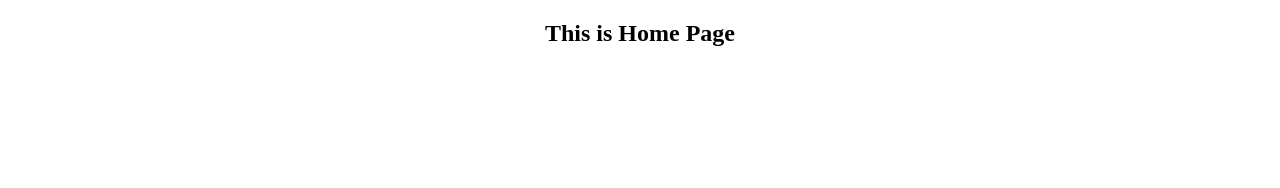
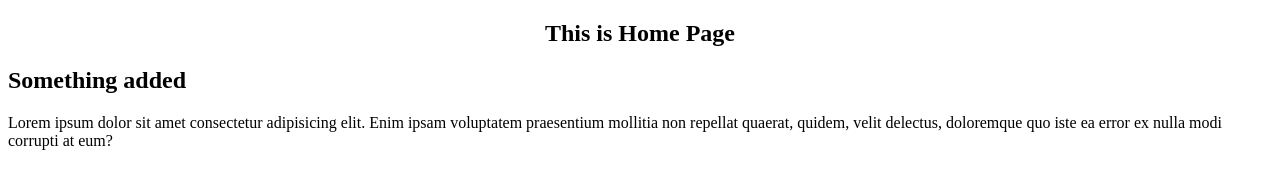
Before and after one commit to Md-Ikbal-Hasan/my-third-repo, a plain HTML site: page index.html in a window 1280 px wide. Drawn offline with Linux system fonts and the light colour scheme.

Commit message:
something added

```diff
--- a/index.html
+++ b/index.html
@@ -11,6 +11,9 @@
 <body>
 
     <h2 style="text-align: center;">This is Home Page</h2>
+    <h2>Something added</h2>
+    <p>Lorem ipsum dolor sit amet consectetur adipisicing elit. Enim ipsam voluptatem praesentium mollitia non repellat
+        quaerat, quidem, velit delectus, doloremque quo iste ea error ex nulla modi corrupti at eum?</p>
 
 </body>
 
```
